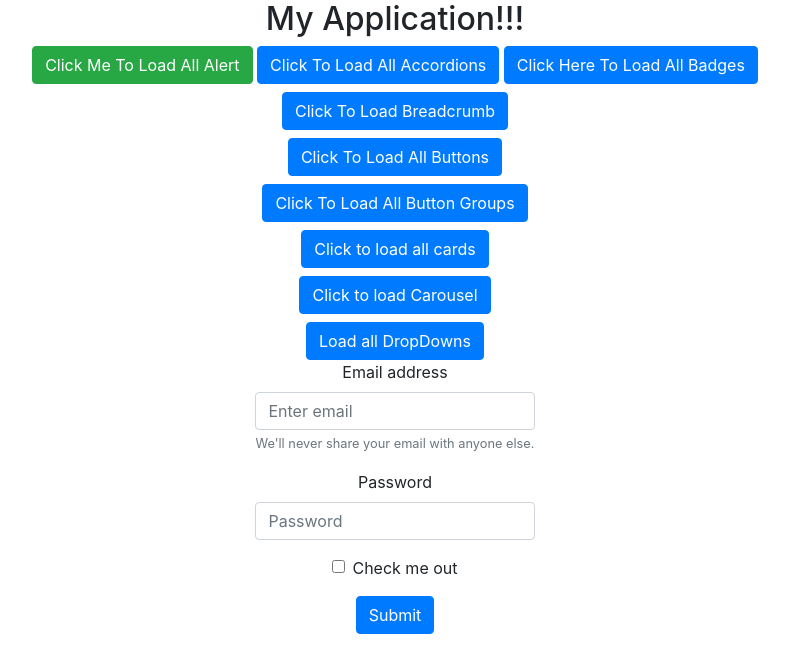
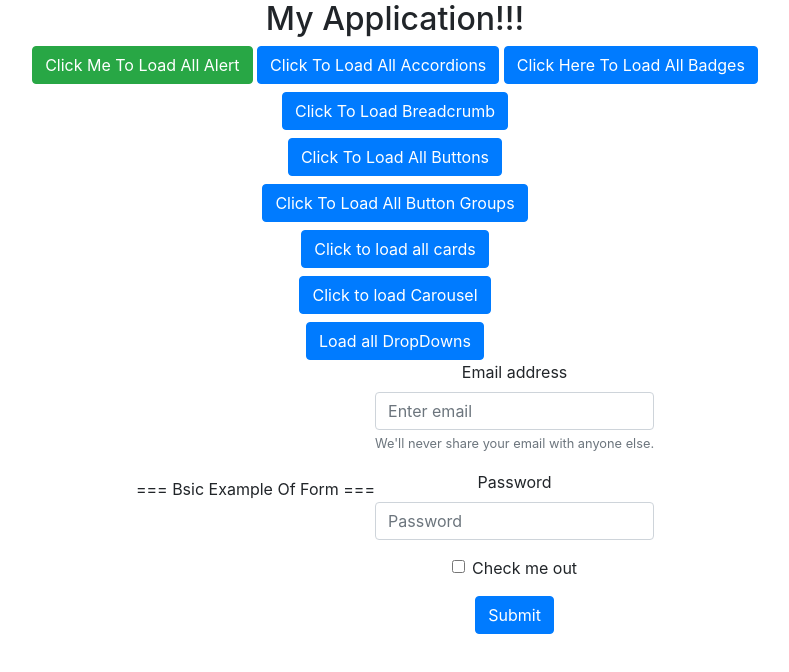
Before and after one commit to Khwajapasha/Boosrtrap-Practice, a React (Create React App) app: page / in a window 1280 px wide. Shown: the top 672 px of the page, without its empty margins (245-1034 px from the left). Built offline with nearby package versions, Linux system fonts and the light colour scheme.

Commit message:
Basic from

```diff
--- a/src/Component/MainBodySection/FormComponent/FormBasic.jsx
+++ b/src/Component/MainBodySection/FormComponent/FormBasic.jsx
@@ -9,7 +9,10 @@ export const FormBasic = () => {
         alignItems: "center",
       }}
     >
-      {" "}
+      <br />
+      <p> === Bsic Example Of Form ===</p>
+      <br />
+      <br />
       <Form>
         <Form.Group controlId="formBasicEmail">
           <Form.Label>Email address</Form.Label>
```
